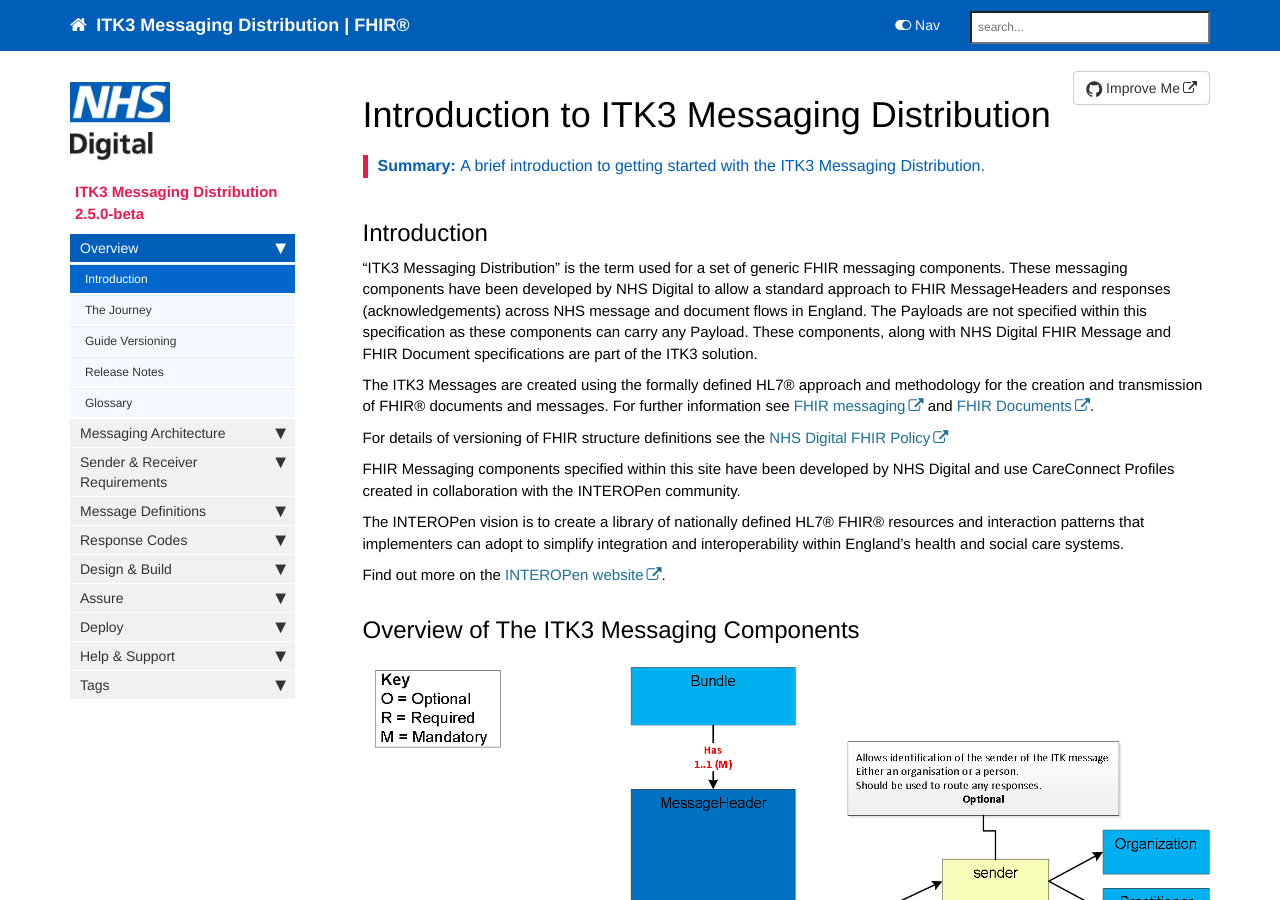
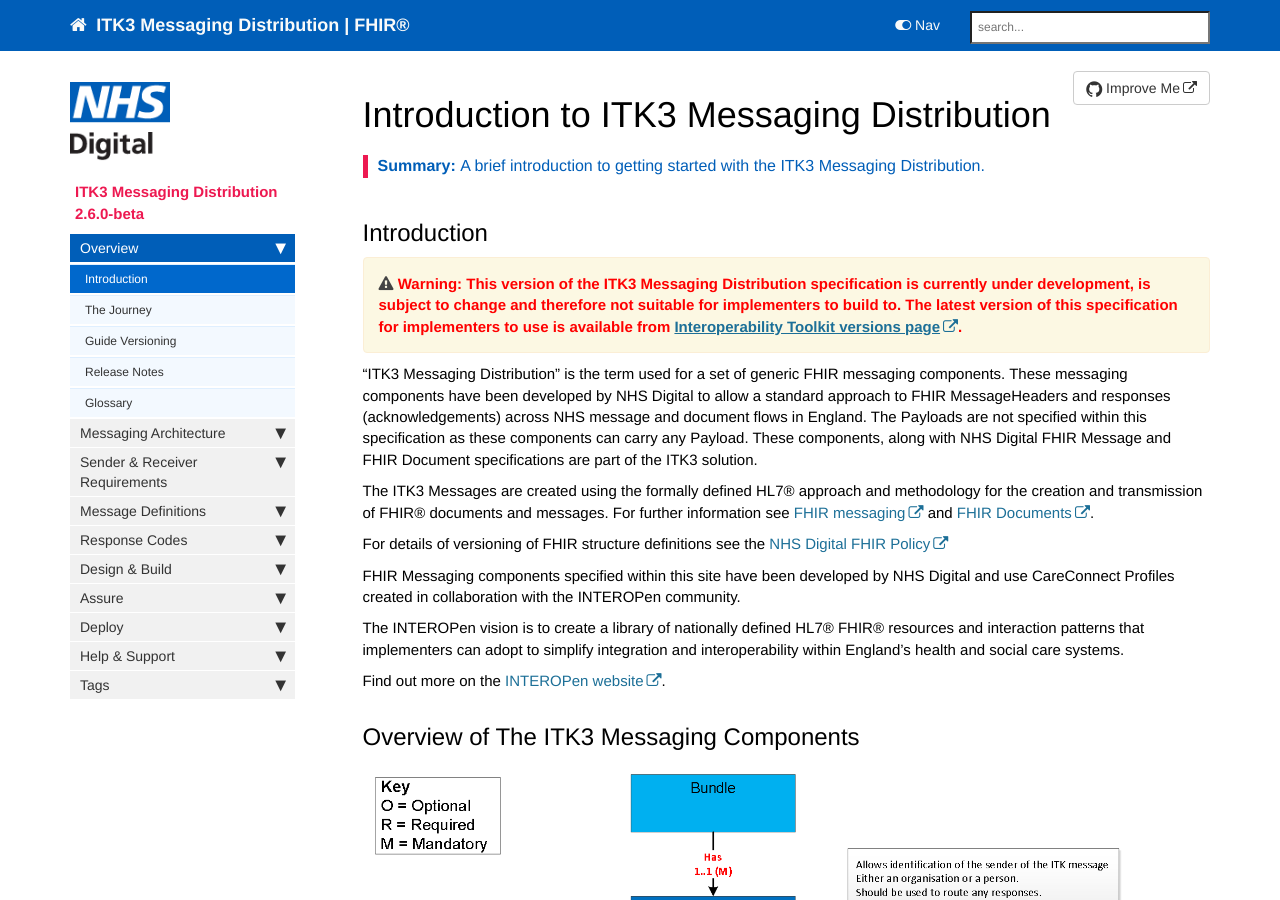
Before and after one commit to nhsconnect/ITK3-Messaging-Distribution, a Jekyll site: the page built from index.md, in a window 1280 px wide and 900 px high. Built offline with Jekyll 4.4.1, drawn with Linux system fonts in a browser that asks for light colours; nearby versions of some CDN libraries; comment, search, counter and statistics services are not loaded.

```diff
--- a/_data/sidebars/overview_sidebar.yml
+++ b/_data/sidebars/overview_sidebar.yml
@@ -1,7 +1,7 @@
 entries:
 - title: ITK3 Messaging Distribution
   product: ITK3 Messaging Distribution
-  version: 2.5.0-beta
+  version: 2.6.0-beta
   levels: one
   folders:
 
--- a/index.md
+++ b/index.md
@@ -11,7 +11,7 @@ summary: A brief introduction to getting started with the ITK3 Messaging Distrib
 ## Introduction ##
 
 
-<!-- {% include custom/versions_warning.html %} -->
+{% include custom/versions_warning.html %}
 
 "ITK3 Messaging Distribution" is the term used for a set of generic FHIR messaging components. These messaging components have been developed by NHS Digital to allow a standard approach to FHIR MessageHeaders and responses (acknowledgements) across NHS message and document flows in England. The Payloads are not specified within this specification as these components can carry any Payload. These components, along with NHS Digital FHIR Message and FHIR Document specifications are part of the ITK3 solution.
 
```
